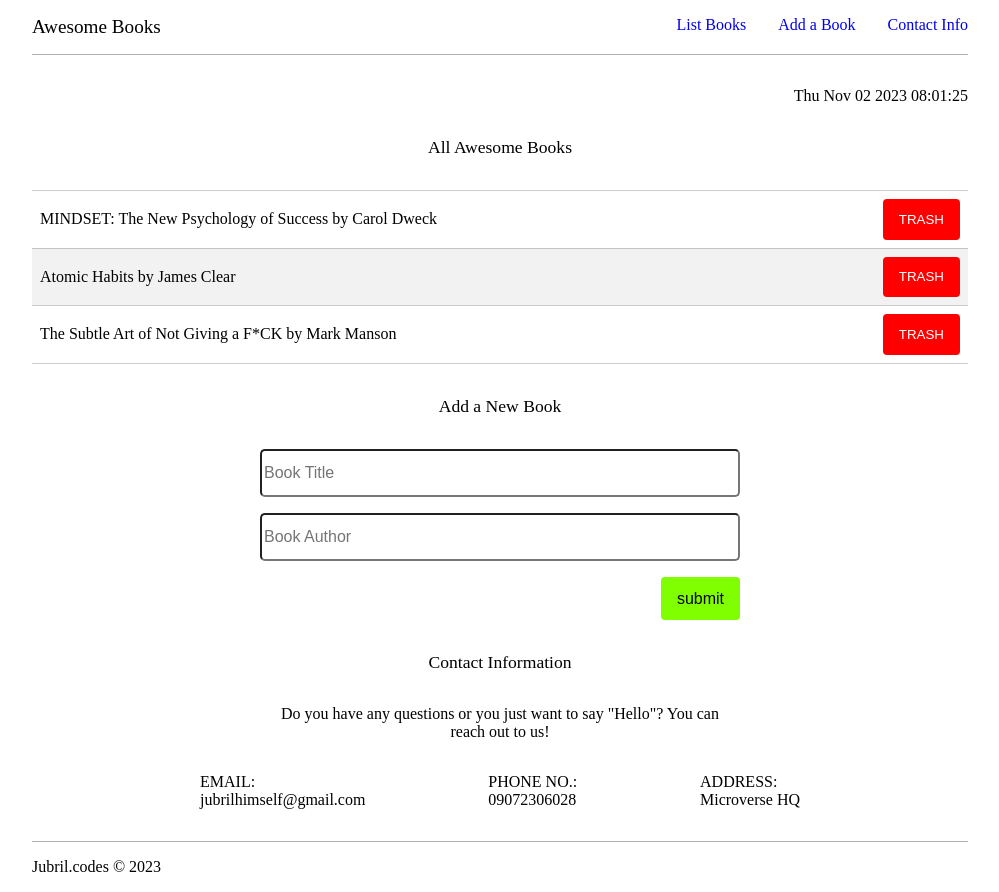
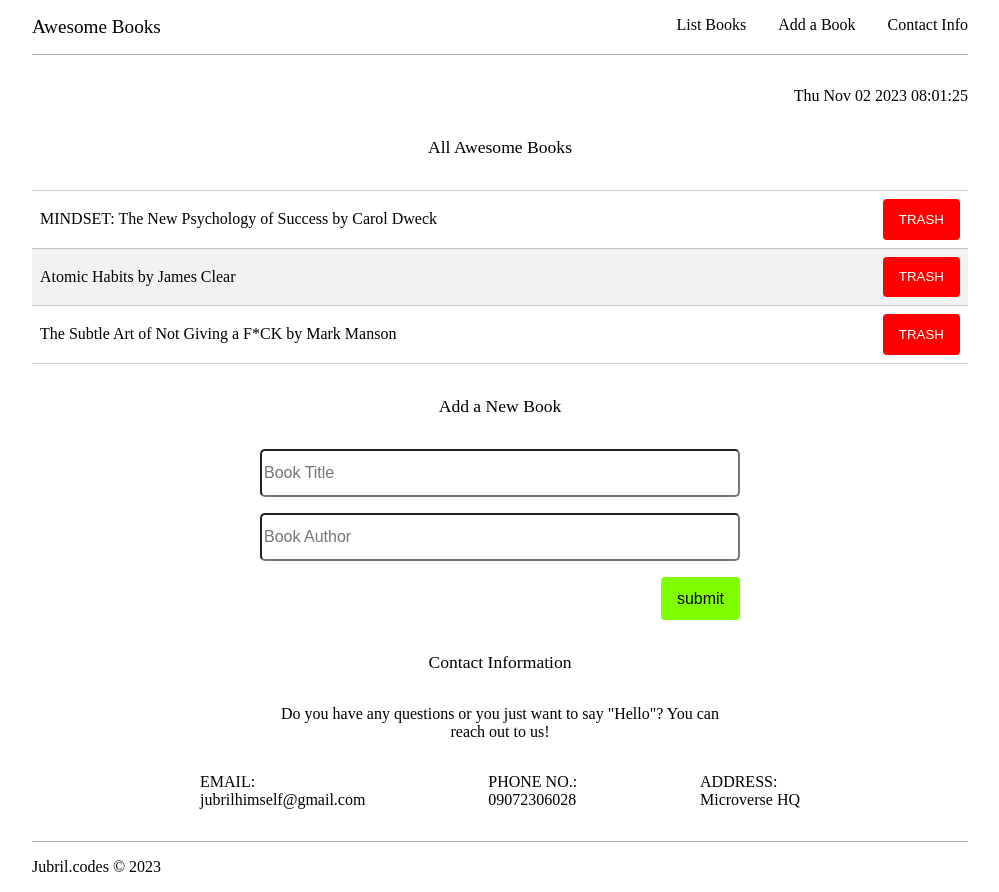
Before and after one commit to jubril-a/Awesome-books, a plain HTML site: page index.html in a window 1280 px wide. In both pictures the pointer is over the link "List Books". Shown: the whole page, without its empty margins (140-1139 px from the left). Drawn offline with Linux system fonts and the light colour scheme.

Commit message:
styled links

```diff
--- a/style.css
+++ b/style.css
@@ -11,6 +11,11 @@ html {
 
 a {
     text-decoration: none;
+    color: black;
+}
+
+a:active, a:hover {
+    color: black;
 }
 
 ul {
```
